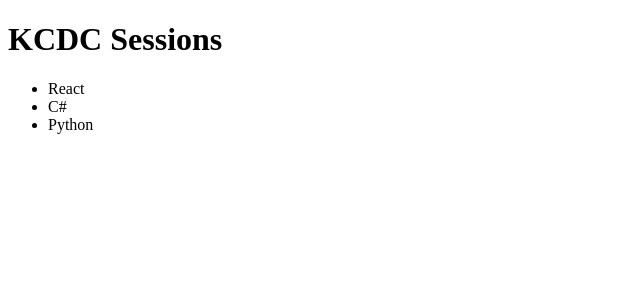
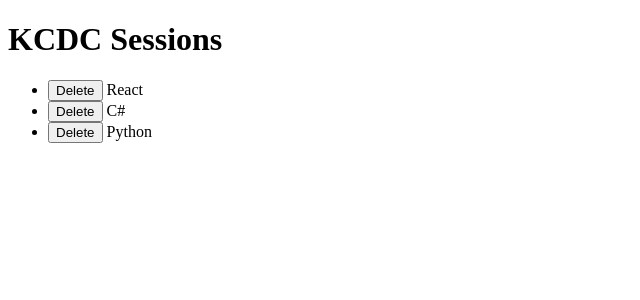
Before and after one commit to coryhouse/kcdc2019-react, a React (Create React App) app: page / in a window 1280 px wide. Shown: the top 300 px of the page, without its empty margins (0-640 px from the left). Built offline with nearby package versions, Linux system fonts and the light colour scheme.

Commit message:
get delete workin

```diff
--- a/src/App.js
+++ b/src/App.js
@@ -1,10 +1,24 @@
 import React, { useState } from "react";
 
 function App() {
-  const [sessions, setSessions] = useState(["React", "C#", "Python"]);
+  const [sessions, setSessions] = useState([
+    { id: 1, title: "React" },
+    { id: 2, title: "C#" },
+    { id: 3, title: "Python" }
+  ]);
+
+  function deleteSession(id) {
+    const newSessions = sessions.filter(session => session.id !== id);
+    setSessions(newSessions);
+  }
 
   function renderSession(session) {
-    return <li key={session}>{session}</li>;
+    return (
+      <li key={session.id}>
+        <button onClick={() => deleteSession(session.id)}>Delete</button>{" "}
+        {session.title}
+      </li>
+    );
   }
 
   // what I return here gets rendered.
```
